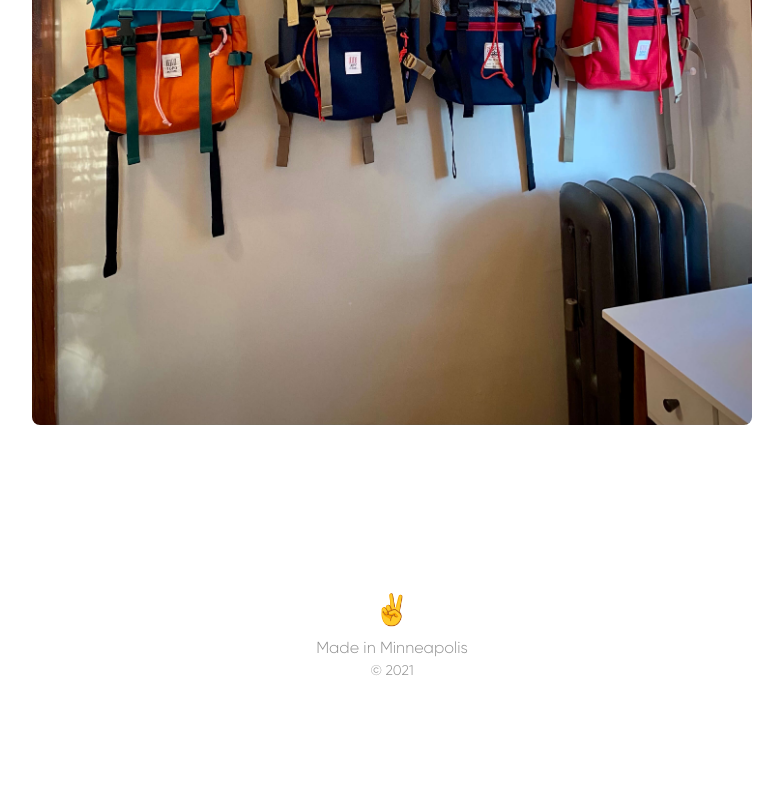
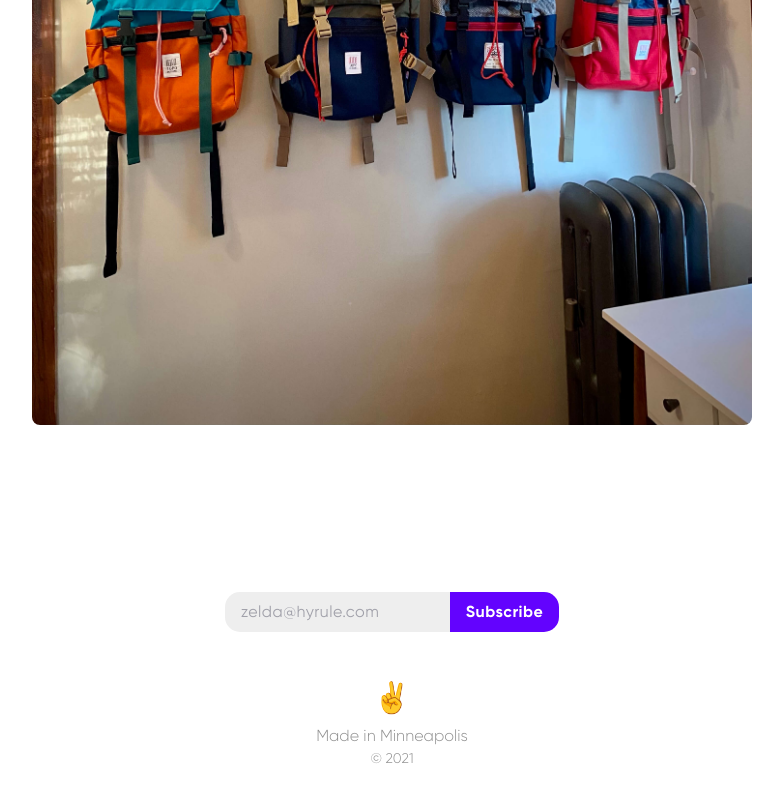
Before and after one commit to brandonleichty/personal-website-nextjs, a Next.js app: page /uses in a window 1280 px wide. Shown: the part 2760-3560 px from the top of the page, without its empty margins (248-1031 px from the left). Before the commit the page ends 3472 px from the top, so only its background shows below. Built offline with nearby package versions, Linux system fonts and the light colour scheme; no server answers.

Commit message:
WIP: Add newsletter subscribe form

```diff
--- a/components/Footer.js
+++ b/components/Footer.js
@@ -1,8 +1,10 @@
 import React from 'react'
+import SubscribeForm from './SubscribeForm'
 
 function Footer() {
   return (
     <footer className="text-black dark:text-white font-Gilroy font-thin text-gray">
+        <SubscribeForm />
         <p className="text-3xl">✌️</p>
         <p className="pt-2">Made in Minneapolis</p>
         <p className="text-sm">&copy; 2021</p>
--- /dev/null
+++ b/components/SubscribeForm.js
@@ -0,0 +1,57 @@
+import React from "react";
+
+function SubscribeForm() {
+  return (
+    <>
+      <script src="https://f.convertkit.com/ckjs/ck.5.js"></script>
+      <form
+        action="https://app.convertkit.com/forms/2261433/subscriptions"
+        class="seva-form formkit-form"
+        method="post"
+        data-sv-form="2261433"
+        data-uid="eacaabaa82"
+        data-format="inline"
+        data-version="5"
+        data-options='{"settings":{"after_subscribe":{"action":"message","success_message":"Success! Now check your email to confirm your subscription.","redirect_url":""},"analytics":{"google":null,"facebook":null,"segment":null,"pinterest":null,"sparkloop":null,"googletagmanager":null},"modal":{"trigger":"timer","scroll_percentage":null,"timer":5,"devices":"all","show_once_every":15},"powered_by":{"show":true,"url":"https://convertkit.com?utm_campaign=poweredby&amp;utm_content=form&amp;utm_medium=referral&amp;utm_source=dynamic"},"recaptcha":{"enabled":false},"return_visitor":{"action":"show","custom_content":""},"slide_in":{"display_in":"bottom_right","trigger":"timer","scroll_percentage":null,"timer":5,"devices":"all","show_once_every":15},"sticky_bar":{"display_in":"top","trigger":"timer","scroll_percentage":null,"timer":5,"devices":"all","show_once_every":15}},"version":"5"}'
+        min-width="400 500 600 700 800"
+      >
+        <div data-style="clean" className="outer-form-wrapper">
+          <ul
+            class="formkit-alert formkit-alert-error"
+            data-element="errors"
+            data-group="alert"
+          ></ul>
+          <div
+            data-element="fields"
+            data-stacked="false"
+            class="seva-fields formkit-fields"
+          >
+            <div class="formkit-field">
+              <input
+                class="formkit-input"
+                name="email_address"
+                aria-label="Email Address"
+                placeholder="zelda@hyrule.com"
+                required=""
+                type="email"
+              />
+            </div>
+            <button
+              data-element="submit"
+              class="formkit-submit formkit-submit"
+            >
+              <div class="formkit-spinner">
+                <div></div>
+                <div></div>
+                <div></div>
+              </div>
+              <span class="">Subscribe</span>
+            </button>
+          </div>
+        </div>
+      </form>
+    </>
+  );
+}
+
+export default SubscribeForm;
--- a/styles/globals.css
+++ b/styles/globals.css
@@ -383,4 +383,44 @@ nav .burger .burger-lines:before {
   }
 }
 
+/* Form CSS START */
+.formkit-submit {
+  background: #1c9afe;
+  background-image: none;
+  padding: 0.5rem 1rem;
+  border-radius: 0px 15px 15px 0px;
+  font-weight: bold;
+  background: #6303FE;
+  /* background-image: linear-gradient(135deg, #6303FE 25%, #03CFFE); */
+  letter-spacing: 0.5px;
+  color: white;
+  transition: all 300ms ease 0s;
+}
+
+.formkit-submit:hover {
+  background-image: linear-gradient(135deg, #6303FE 25%, #03CFFE);
+  transition: all 300ms ease 0s;
+}
+
+.formkit-input {
+  padding: 0.5rem 1rem;
+  color: black;
+  border-radius: 15px 0px 0px 15px;
+  letter-spacing: 0.5px;
+  background: #eee;
+}
+
+.formkit-fields {
+  display: flex;
+}
+
+.formkit-form {
+  margin-bottom: 3rem;
+}
+
+.outer-form-wrapper {
+  min-height: 40px;
+}
+/* Form CSS END */
+
 @tailwind utilities;
```
